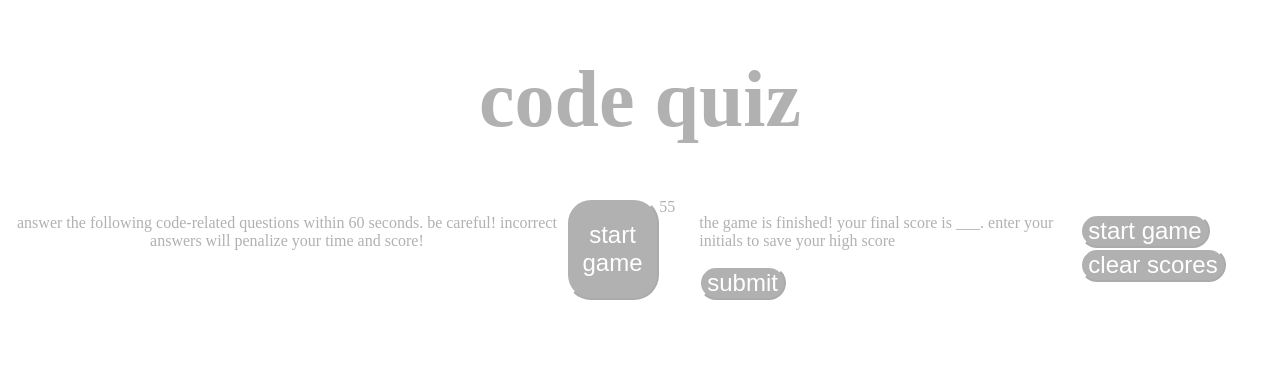
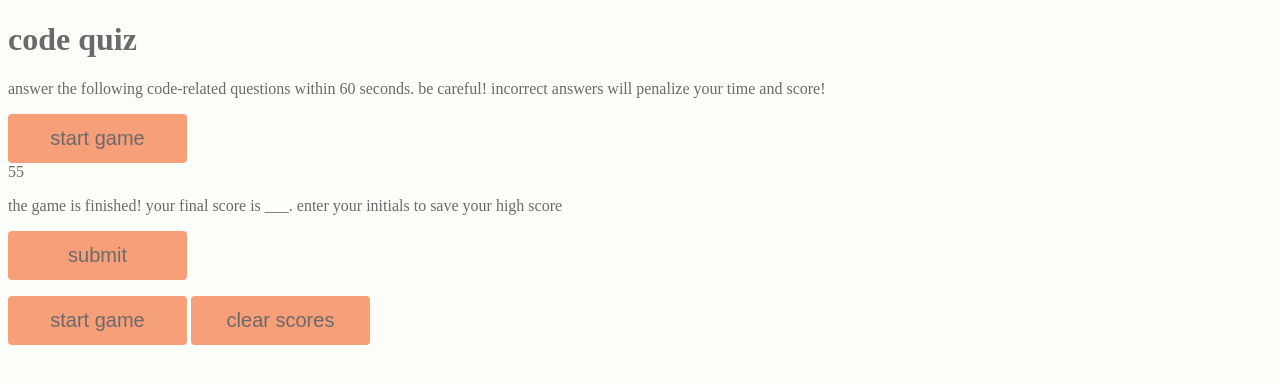
Before and after one commit to overtonr/code-quiz, a plain HTML site: page index.html in a window 1280 px wide. Drawn offline with Linux system fonts and the light colour scheme.

Commit message:
new html, css color scheme var added

```diff
--- a/assets/style.css
+++ b/assets/style.css
@@ -1,35 +1,23 @@
 :root {
-    --light-background: white ;
-    --dark-background: #fafd86;
-    --button-background: #f3f049;
-    --text-light: #ffffff ;
-    --dark: #b1b1b1;
+    --light-background: #fbfef9 ;
+    /* --dark-background: #fafd86; */
+    --button-background: #f79f79;
+    --text-grey: #6d696a ;
+    /* --dark: #b1b1b1; */
 }
 
-body {
-    background-color: var(--light-background);
-    color: var(--dark);
+* {
+ color: var(--text-grey);
+ background-color: var(--light-background);
 }
 
-header {
-    color: var(--dark);
+button{
+    background-color: var(--button-background);
+    border-radius: 4px;
+    font-size: 20px;
+    width: 179px;
+    height: 49px;
+    border: none;
     text-align: center;
-    margin: 0;
-    font-size: 5vh;
+    color: var(--text-grey);
 }
-
-main{
-    display: flex;
-}
-button{
-    background-color: var(--dark);
-    border-radius: 25px;
-    font-size:3vh;
-    border-color:var(--text-light);
-    color: var(--text-light);
-}
-
-#start-page {
-    text-align: center;
-    display:flex;
-}
```
Also changed, not shown: index2.html (added, +45 -0 lines).
